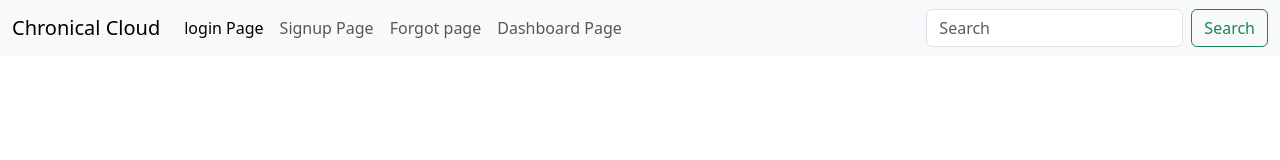
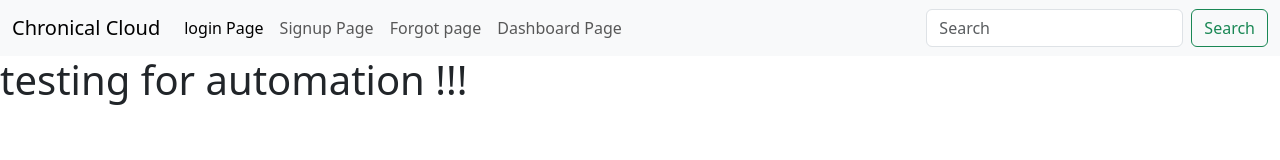
Before and after one commit to ils-shivendrap/chronical_cloud, a plain HTML site: page index.html in a window 1280 px wide. Drawn offline with nearby package versions, Linux system fonts and the light colour scheme.

Commit message:
testing for automation

```diff
--- a/index.html
+++ b/index.html
@@ -37,6 +37,7 @@
         </div>
       </nav>
 
+      <h1>testing for automation !!!</h1>
 
 
     <script src="https://cdn.jsdelivr.net/npm/bootstrap@5.3.0-alpha2/dist/js/bootstrap.bundle.min.js" integrity="sha384-qKXV1j0HvMUeCBQ+QVp7JcfGl760yU08IQ+GpUo5hlbpg51QRiuqHAJz8+BrxE/N" crossorigin="anonymous"></script>
```
